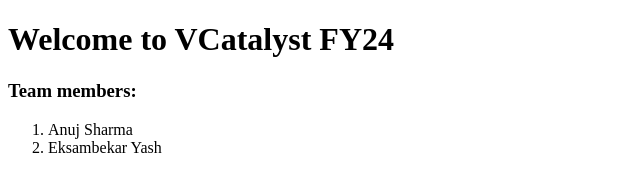
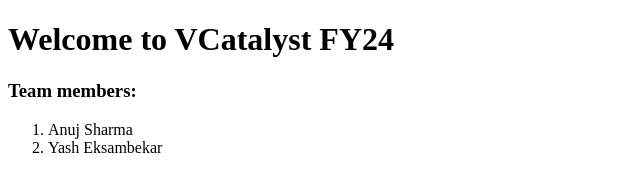
Before and after one commit to y16072001-001/web-server, a plain HTML site: page index.html in a window 1280 px wide. Shown: the full height of the page, 0-640 px from the left. Drawn offline with Linux system fonts and the light colour scheme.

Commit message:
Update index.html

```diff
--- a/index.html
+++ b/index.html
@@ -10,7 +10,7 @@
     <h3>Team members:</h3>
     <ol>
         <li>Anuj Sharma</li>
-        <li>Eksambekar Yash</li>
+        <li>Yash Eksambekar</li>
     </ol>
 </body>
 </html>
```
